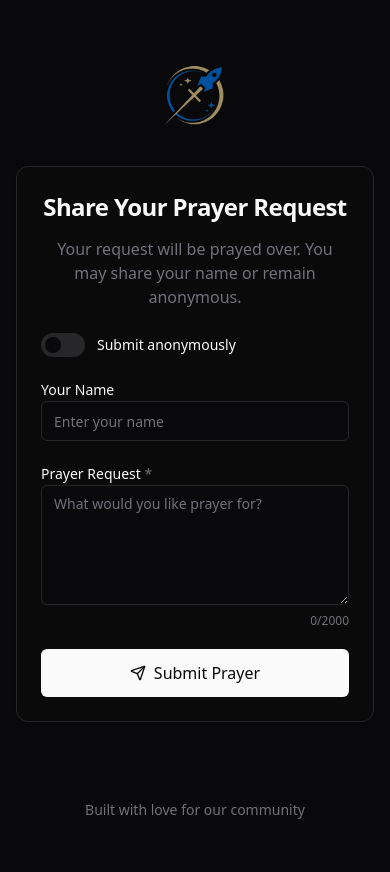
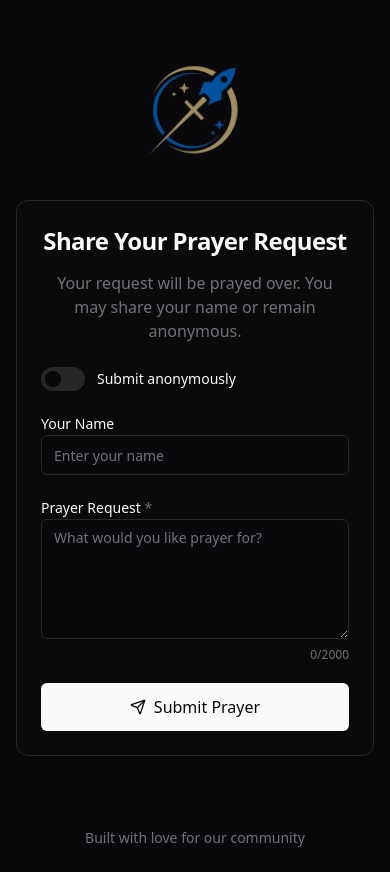
Before and after one commit to Sang-Buster/PrayerBoard, a Next.js app: page / in a window 390 px wide. Before the commit the page ends 844 px from the top, so only its background shows below. Built offline with nearby package versions, Linux system fonts and the light colour scheme.

Commit message:
style: bigger favicon — 120px mobile, 180px desktop

```diff
--- a/app/admin/page.tsx
+++ b/app/admin/page.tsx
@@ -59,9 +59,9 @@
         <Image
           src="/favicon.png"
           alt="Prayer Wall"
-          width={120}
-          height={120}
-          className="mb-8 w-20 h-20 sm:w-[120px] sm:h-[120px]"
+          width={180}
+          height={180}
+          className="mb-8 w-[120px] h-[120px] sm:w-[180px] sm:h-[180px]"
           priority
         />
         <Card className="w-full">
--- a/app/page.tsx
+++ b/app/page.tsx
@@ -8,9 +8,9 @@
         <Image
           src="/favicon.png"
           alt="Prayer Wall"
-          width={120}
-          height={120}
-          className="mb-8 w-20 h-20 sm:w-[120px] sm:h-[120px]"
+          width={180}
+          height={180}
+          className="mb-8 w-[120px] h-[120px] sm:w-[180px] sm:h-[180px]"
           priority
         />
         <PrayerForm />
```
